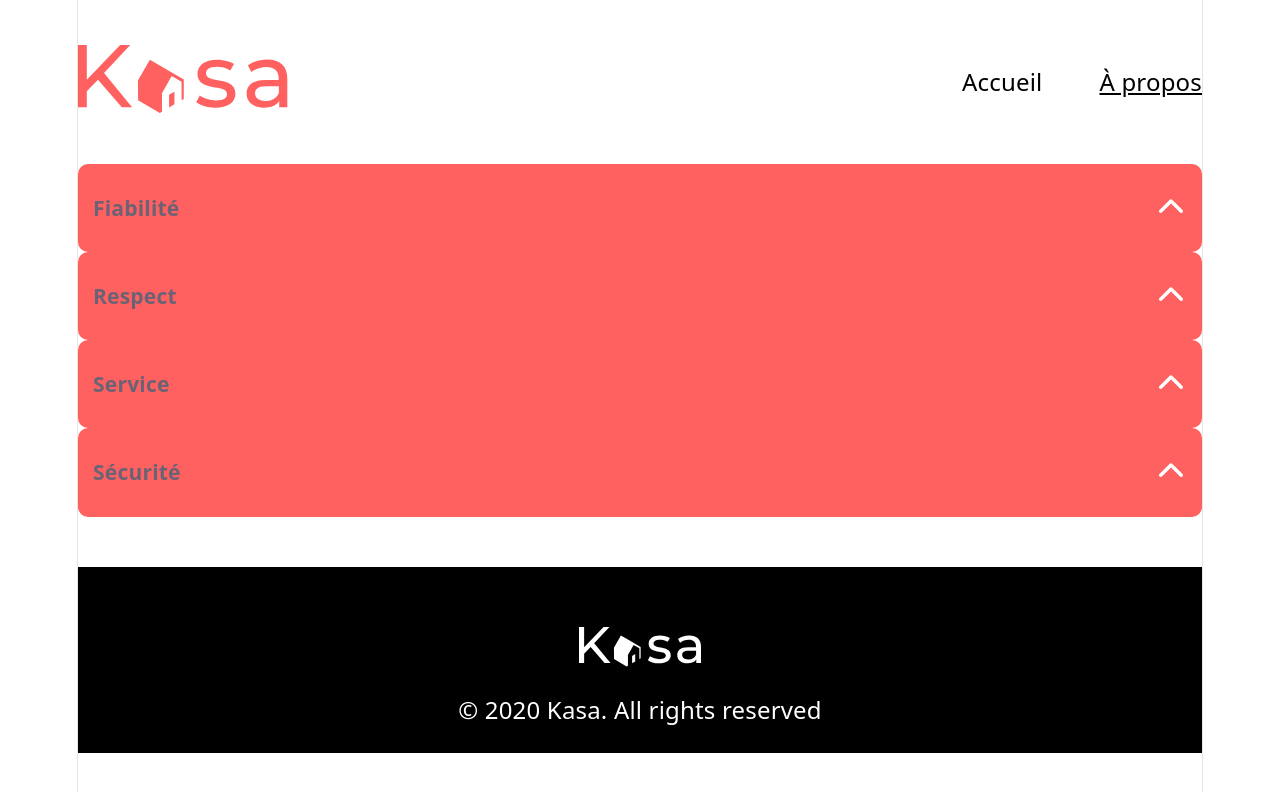
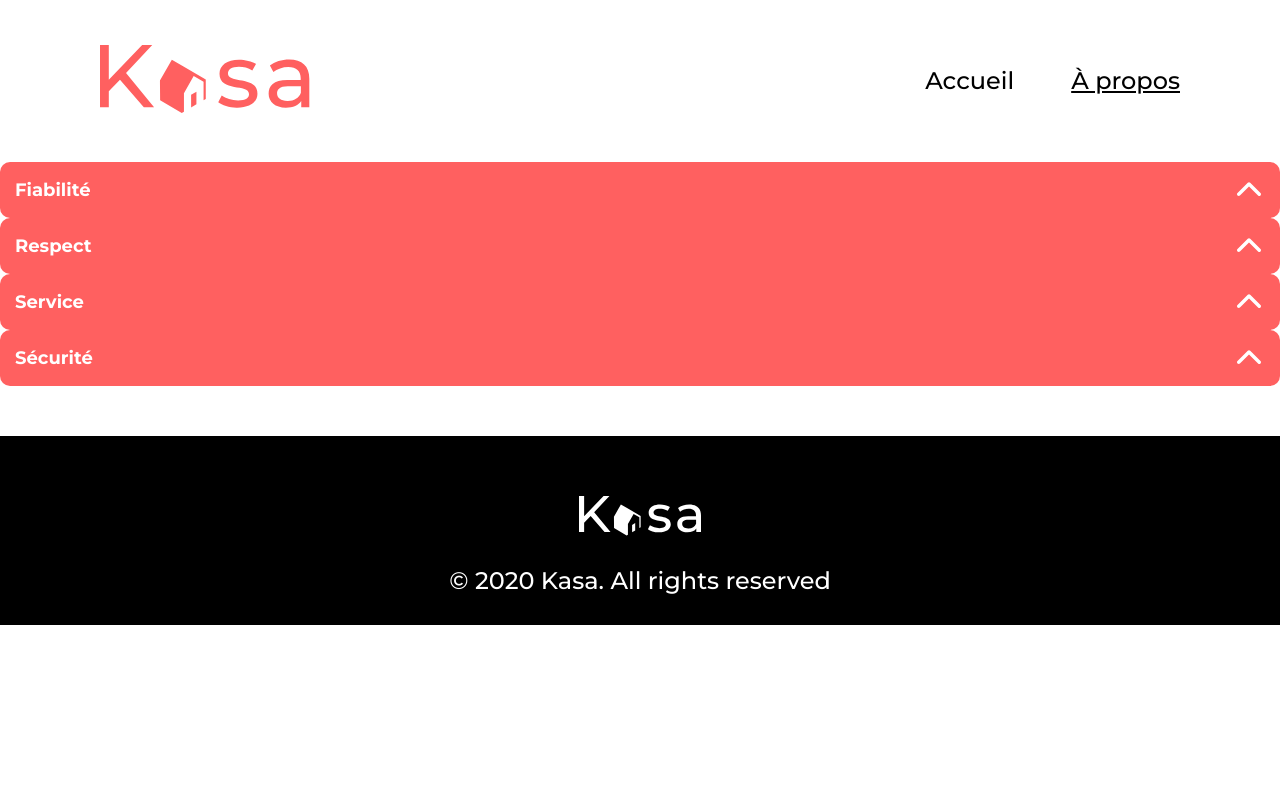
Before and after one commit to Aihau-te-hau/Kasa, a React (Vite) app: page /about in a window 1280 px wide. Shown: the top 792 px of the page. Built offline with nearby package versions, Linux system fonts and the light colour scheme.

Commit message:
6.1.0 (2026-05-17) page détail des propriétés

```diff
--- a/index.html
+++ b/index.html
@@ -1,8 +1,14 @@
 <!doctype html>
-<html lang="en">
+<html lang="fr">
   <head>
     <meta charset="UTF-8" />
     <link rel="icon" type="image/svg+xml" href="/favicon.svg" />
+    <link rel="preconnect" href="https://fonts.googleapis.com" />
+    <link rel="preconnect" href="https://fonts.gstatic.com" crossorigin />
+    <link
+      href="https://fonts.googleapis.com/css2?family=Montserrat:wght@400;500;700&display=swap"
+      rel="stylesheet"
+    />
     <meta name="viewport" content="width=device-width, initial-scale=1.0" />
     <title>kasa</title>
   </head>
--- a/src/components/Collapse/Collapse.scss
+++ b/src/components/Collapse/Collapse.scss
@@ -30,8 +30,6 @@
 
     border-radius: 0 0 10px 10px;
 
-    color: #ff6060;
-
     font-size: 18px;
     font-weight: 400;
     line-height: 1.4;
--- a/src/components/Collapse/index.jsx
+++ b/src/components/Collapse/index.jsx
@@ -15,7 +15,9 @@ function Collapse({ title, content }) {
                 className="collapse-header"
                 onClick={() => setIsOpen(!isOpen)}
             >
-                <h3>{title}</h3>
+                <h3 className="collapse-title">
+                    {title}
+                </h3>
 
                 <span>
                     {isOpen ? (
--- a/src/components/Header/Header.scss
+++ b/src/components/Header/Header.scss
@@ -3,7 +3,7 @@
     align-items: center;
     justify-content: space-between;
 
-    padding: 45px 0px;
+    padding: 45px 100px;
 }
 
 .header-logo img {
--- a/src/components/Slideshow/Slideshow.scss
+++ b/src/components/Slideshow/Slideshow.scss
@@ -27,7 +27,13 @@
     cursor: pointer;
 }
 
-.slideshow-button.prev {
+.slideshow-button img {
+    width: 46px;
+
+    filter: drop-shadow(0 0 4px rgba(0, 0, 0, 0.6));
+}
+
+.slideshow-button.previous {
     left: 20px;
 }
 
@@ -62,6 +68,8 @@
 
     .slideshow-button img {
         width: 12px;
+
+        filter: drop-shadow(0 0 3px rgba(0, 0, 0, 0.7));
     }
 
     .slideshow-counter {
--- a/src/components/Slideshow/index.jsx
+++ b/src/components/Slideshow/index.jsx
@@ -36,14 +36,14 @@ function Slideshow({ pictures }) {
             {pictures.length > 1 && (
                 <>
                     <button
-                        className="left-arrow"
+                        className="slideshow-button previous"
                         onClick={prevSlide}
                     >
                         <img src={previousPicture} alt="Previous" />
                     </button>
 
                     <button
-                        className="right-arrow"
+                        className="slideshow-button next"
                         onClick={nextSlide}
                     >
                         <img src={nextPicture} alt="Next" />
--- a/src/index.scss
+++ b/src/index.scss
@@ -1,111 +1,13 @@
-:root {
-  --text: #6b6375;
-  --text-h: #08060d;
-  --bg: #fff;
-  --border: #e5e4e7;
-  --code-bg: #f4f3ec;
-  --accent: #aa3bff;
-  --accent-bg: rgba(170, 59, 255, 0.1);
-  --accent-border: rgba(170, 59, 255, 0.5);
-  --social-bg: rgba(244, 243, 236, 0.5);
-  --shadow:
-    rgba(0, 0, 0, 0.1) 0 10px 15px -3px, rgba(0, 0, 0, 0.05) 0 4px 6px -2px;
-
-  --sans: system-ui, 'Segoe UI', Roboto, sans-serif;
-  --heading: system-ui, 'Segoe UI', Roboto, sans-serif;
-  --mono: ui-monospace, Consolas, monospace;
-
-  font: 18px/145% var(--sans);
-  letter-spacing: 0.18px;
-  color-scheme: light dark;
-  color: var(--text);
-  background: var(--bg);
-  font-synthesis: none;
-  text-rendering: optimizeLegibility;
-  -webkit-font-smoothing: antialiased;
-  -moz-osx-font-smoothing: grayscale;
-
-  @media (max-width: 1024px) {
-    font-size: 16px;
-  }
-}
-
-@media (prefers-color-scheme: dark) {
-  :root {
-    --text: #9ca3af;
-    --text-h: #f3f4f6;
-    --bg: #16171d;
-    --border: #2e303a;
-    --code-bg: #1f2028;
-    --accent: #c084fc;
-    --accent-bg: rgba(192, 132, 252, 0.15);
-    --accent-border: rgba(192, 132, 252, 0.5);
-    --social-bg: rgba(47, 48, 58, 0.5);
-    --shadow:
-      rgba(0, 0, 0, 0.4) 0 10px 15px -3px, rgba(0, 0, 0, 0.25) 0 4px 6px -2px;
-  }
-
-  #social .button-icon {
-    filter: invert(1) brightness(2);
-  }
+* {
+    margin: 0;
+    padding: 0;
+    box-sizing: border-box;
 }
 
 body {
-  margin: 0;
+    font-family: 'Montserrat', sans-serif;
 }
 
 #root {
-  width: 1126px;
-  max-width: 100%;
-  margin: 0 auto;
-  text-align: center;
-  border-inline: 1px solid var(--border);
-  min-height: 100svh;
-  display: flex;
-  flex-direction: column;
-  box-sizing: border-box;
+    min-height: 100vh;
 }
-
-h1,
-h2 {
-  font-family: var(--heading);
-  font-weight: 500;
-  color: var(--text-h);
-}
-
-h1 {
-  font-size: 56px;
-  letter-spacing: -1.68px;
-  margin: 32px 0;
-  @media (max-width: 1024px) {
-    font-size: 36px;
-    margin: 20px 0;
-  }
-}
-h2 {
-  font-size: 24px;
-  line-height: 118%;
-  letter-spacing: -0.24px;
-  margin: 0 0 8px;
-  @media (max-width: 1024px) {
-    font-size: 20px;
-  }
-}
-p {
-  margin: 0;
-}
-
-code,
-.counter {
-  font-family: var(--mono);
-  display: inline-flex;
-  border-radius: 4px;
-  color: var(--text-h);
-}
-
-code {
-  font-size: 15px;
-  line-height: 135%;
-  padding: 4px 8px;
-  background: var(--code-bg);
-}
--- a/src/pages/Home/index.jsx
+++ b/src/pages/Home/index.jsx
@@ -28,9 +28,12 @@ function Home() {
         <div className="page">
 
             <section id="locations" className="dashboard-section">
-                <h2 className="home-title">
-                    Chez vous, partout et ailleurs
-                </h2>
+                <div>
+                    <h1 className="home-title">
+                        Chez vous, partout et ailleurs
+                    </h1>
+                </div>
+
 
                 <div className="locations-grid">
                     {recentLocations.map((location) => (
--- a/src/pages/PropertyDetail/PropertyDetail.scss
+++ b/src/pages/PropertyDetail/PropertyDetail.scss
@@ -3,7 +3,7 @@
     flex-direction: column;
     gap: 30px;
 
-    padding: 0 0px 50px;
+    padding: 0 100px 50px;
 }
 
 .property-slideshow {
@@ -30,8 +30,6 @@
 }
 
 .property-location {
-    color: #ff6060;
-
     font-size: 18px;
     font-weight: 500;
 }
@@ -52,6 +50,15 @@
 
 .property-collapse {
     width: 50%;
+}
+
+.property-description {
+    text-align: justify;
+}
+
+.equipment-list {
+    list-style: none;
+    padding-left: 20px;
 }
 
 @media screen and (max-width: 768px) {
--- a/src/pages/PropertyDetail/index.jsx
+++ b/src/pages/PropertyDetail/index.jsx
@@ -67,7 +67,7 @@ function Property() {
 
             <div className="property-collapses">
 
-                <div className="property-collapse">
+                <div className="property-collapse property-description">
                     <Collapse
                     title="Description"
                     content={property.description}
@@ -75,11 +75,11 @@ function Property() {
                 </div>
 
 
-                <div className="property-collapse">
+                <div className="property-collapse property-equipments">
                     <Collapse
                         title="Équipements"
                         content={
-                            <ul>
+                            <ul className="equipment-list">
                                 {property.equipments.map((equipment) => (
                                     <li key={equipment}>
                                         {equipment}
```
